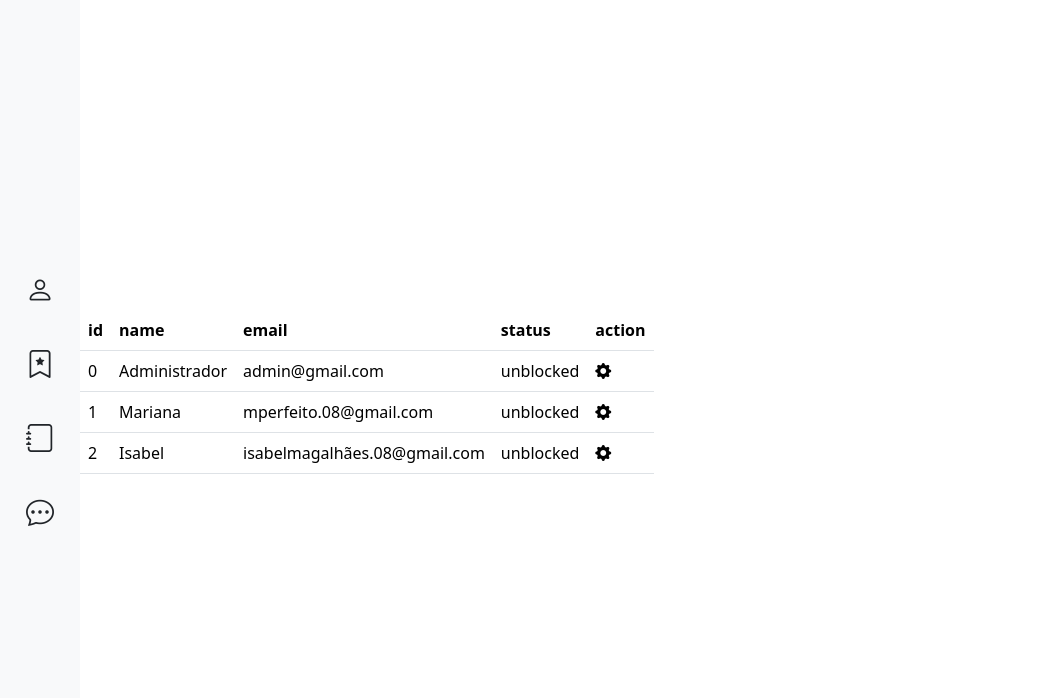
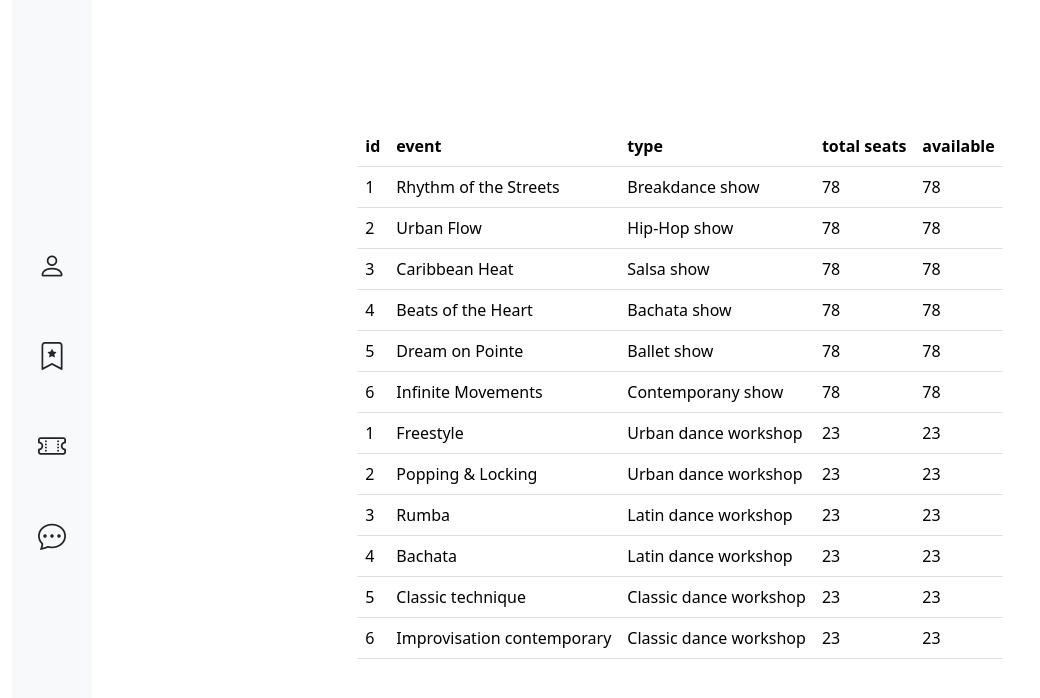
Before and after one commit to mperfeito/VibeStudioProject, a Vue app: page / in a window 1280 px wide. Both pictures are taken after a click on the icon 40 px from the left and 363 px from the top of the page. Shown: the top 698 px of the page, without its empty margins (0-1040 px from the left). Built offline with nearby package versions, Linux system fonts and the light colour scheme.

Commit message:
done admin displays

```diff
--- /dev/null
+++ b/src/components/EventsTable.vue
@@ -0,0 +1,44 @@
+<template>
+  <div>
+    <table class="table table-hover">
+      <thead>
+        <tr>
+          <th>id</th>
+          <th>event</th>
+          <th>type</th>
+          <th>total seats</th>
+          <th>available</th>
+        </tr>
+      </thead>
+      <tbody>
+        <tr v-for="e in store.shows" :key="e.id">
+          <td>{{ e.id }}</td>
+          <td>{{ e.name }}</td>
+          <td>{{ e.type }}</td>
+          <td>{{ e.totalSeats }}</td>
+          <td>{{ e.availableSeats }}</td>
+        </tr>
+        <tr v-for="e in store.workshops" :key="e.id">
+          <td>{{ e.id }}</td>
+          <td>{{ e.name }}</td>
+          <td>{{ e.type }}</td>
+          <td>{{ e.totalSeats }}</td>
+          <td>{{ e.availableSeats }}</td>
+        </tr>
+      </tbody>
+    </table>
+  </div>
+</template>
+
+<script>
+import { useEventsStore } from "@/stores/events.js";
+export default {
+  data() {
+    return {
+      store: useEventsStore(),
+    };
+  },
+};
+</script>
+
+<style lang="scss" scoped></style>
--- /dev/null
+++ b/src/components/NotfForm.vue
@@ -0,0 +1,31 @@
+<template>
+  <div class="w-75">
+    <div class="mb-3">
+      <label for="exampleFormControlInput1" class="form-label"
+        >Email </label
+      >
+      <input
+        type="email"
+        class="form-control"
+        id="exampleFormControlInput1"
+        placeholder="email"
+      />
+    </div>
+    <div class="mb-3">
+      <label for="exampleFormControlTextarea1" class="form-label"
+        >Message</label
+      >
+      <textarea
+        class="form-control"
+        id="exampleFormControlTextarea1"
+        rows="7"
+      ></textarea>
+    </div>
+  </div>
+</template>
+
+<script>
+export default {};
+</script>
+
+<style lang="scss" scoped></style>
--- a/src/components/SideBarAdmin.vue
+++ b/src/components/SideBarAdmin.vue
@@ -1,58 +1,72 @@
 <template>
-  <div id="app" class="d-flex">
+  <div class="container-fluid d-flex">
     <div
-      class="d-flex flex-column align-items-center justify-content-center bg-light "
+      class="d-flex flex-column align-items-center justify-content-center bg-light p-3"
       style="width: 80px; height: 100vh"
     >
-      <div class="my-3">
+      <div class="text-start my-4">
         <i
           class="bi bi-person fs-3"
           data-bs-toggle="tooltip"
-          data-bs-title="User Icon"
-           data-bs-offset="0,8"
+          data-bs-title="Users"
+          data-bs-offset="0,8"
+          @click="setContent('users')"
         ></i>
       </div>
-      <div class="my-3">
+      <div class="my-4">
         <i
           class="bi bi-bookmark-star fs-3"
           data-bs-toggle="tooltip"
-          data-bs-title="Bookmark Icon"
-           data-bs-offset="0,8"
+          data-bs-title="Events"
+          data-bs-offset="0,8"
+          @click="setContent('events')"
         ></i>
       </div>
-      <div class="my-3">
+      <div class="my-4">
         <i
-          class="bi bi-journal fs-3"
+          class="bi bi-ticket-perforated fs-3"
           data-bs-toggle="tooltip"
-          data-bs-title="Journal Icon"
+          data-bs-title="Tickets"
           data-bs-offset="0,8"
+          @click="setContent('tickets')"
         ></i>
       </div>
-      <div class="my-3">
+      <div class="my-4">
         <i
           class="bi bi-chat-dots fs-3"
           data-bs-toggle="tooltip"
-          data-bs-title="Chat Icon"
-           data-bs-offset="0,8"
+          data-bs-title="Message"
+          data-bs-offset="0,8"
+          @click="setContent('notifications')"
         ></i>
       </div>
     </div>
 
     <div class="flex-grow-1 d-flex justify-content-center align-items-center">
-      <UsersTable></UsersTable>
+      <component :is="currentComponent" />
     </div>
   </div>
 </template>
 
-
 <script>
 import UsersTable from "@/components/UsersTable.vue";
+import EventsTable from "@/components/EventsTable.vue";
+import TicketsTable from "@/components/TicketsTable.vue";
+import NotfForm from "@/components/NotfForm.vue";
+
 export default {
   components: {
     UsersTable,
+    EventsTable,
+    TicketsTable,
+    NotfForm,
+  },
+  data() {
+    return {
+      currentComponent: "UsersTable",
+    };
   },
   mounted() {
-
     const tooltipTriggerList = document.querySelectorAll(
       '[data-bs-toggle="tooltip"]'
     );
@@ -60,6 +74,26 @@ export default {
       (tooltipTriggerEl) => new bootstrap.Tooltip(tooltipTriggerEl)
     );
   },
+  methods: {
+    setContent(contentType) {
+      switch (contentType) {
+        case "users":
+          this.currentComponent = "UsersTable";
+          break;
+        case "events":
+          this.currentComponent = "EventsTable";
+          break;
+        case "tickets":
+          this.currentComponent = "TicketsTable";
+          break;
+        case "notifications":
+          this.currentComponent = "NotfForm";
+          break;
+        default:
+          this.currentComponent = null;
+      }
+    },
+  },
 };
 </script>
 
--- /dev/null
+++ b/src/components/TicketsTable.vue
@@ -0,0 +1,36 @@
+<template>
+    <div class="d-flex">
+      <table class="table table-hover">
+        <thead>
+          <tr>
+            <th>id</th>
+            <th>pack</th>
+            <th>price</th>
+            <th>total tickets</th>
+            <th>available</th>
+          </tr>
+        </thead>
+        <tbody>
+          <tr v-for="t in store.tickets" :key="t.id">
+            <td>{{ t.id }}</td>
+            <td>{{ t.name }}</td>
+            <td>{{ t.price }}</td>
+            <td>{{ t.totalTickets }}</td>
+            <td>{{ t.availableTickets }}</td>
+          </tr>
+        </tbody>
+      </table>
+    </div>
+  </template>
+<script>
+import { useTicketsStore } from "@/stores/tickets.js";
+export default {
+  data() {
+    return {
+      store: useTicketsStore(),
+    };
+  },
+};
+</script>
+
+<style lang="scss" scoped></style>
--- a/src/components/UsersTable.vue
+++ b/src/components/UsersTable.vue
@@ -44,20 +44,14 @@
             ></button>
           </div>
           <div class="modal-body d-flex flex-column">
-            <span> Delete User </span>
-            <button
-              @click="deleteUser()"
-              class="btn btn-outline-danger d-grid gap-2 col-6 mb-2"
-            >
-              <i class="bi bi-x-circle"></i>
-            </button>
-            <span> Block User </span>
-            <button
-              @click="blockUser()"
-              class="btn btn-outline-warning d-grid gap-2 col-6"
-            >
-              <i class="bi bi-ban"></i>
-            </button>
+            <div class="d-flex mb-2">
+              <span class="me-2"> Delete User </span>
+              <i @click="deleteUser()" class="bi bi-x-circle text-danger"></i>
+            </div>
+            <div class="d-flex">
+              <span class="me-2"> Block User </span>
+              <i @click="blockUser()" class="bi bi-ban text-warning"></i>
+            </div>
           </div>
           <div class="modal-footer">
             <button type="button" class="btn btn-dark" @click="closeModal()">
--- a/src/router/index.js
+++ b/src/router/index.js
@@ -7,7 +7,7 @@ const router = createRouter({
     {
       path: "/",
       name: "register",
-      component: () => import("../views/AdminUsersView.vue"),
+      component: () => import("../views/AdminView.vue"),
     },
     {
       path: "/login",
--- a/src/stores/tickets.js
+++ b/src/stores/tickets.js
@@ -1,6 +1,6 @@
 import { defineStore } from "pinia";
 
-export const useTicketStore = defineStore("tickets", {
+export const useTicketsStore = defineStore("tickets", {
   state: () => ({
     tickets: [
       {
--- a/src/views/AdminUsersView.vue
+++ b/src/views/AdminView.vue
@@ -1,16 +1,16 @@
 <template>
   <div class="d-flex">
     <SideBarAdmin></SideBarAdmin>
-    <!-- <UsersTable></UsersTable> -->
+
   </div>
 </template>
 
 <script>
-// import UsersTable from "@/components/UsersTable.vue";
+
 import SideBarAdmin from "@/components/SideBarAdmin.vue";
 export default {
   components: {
-    // UsersTable,
+
     SideBarAdmin
   },
 };
```
